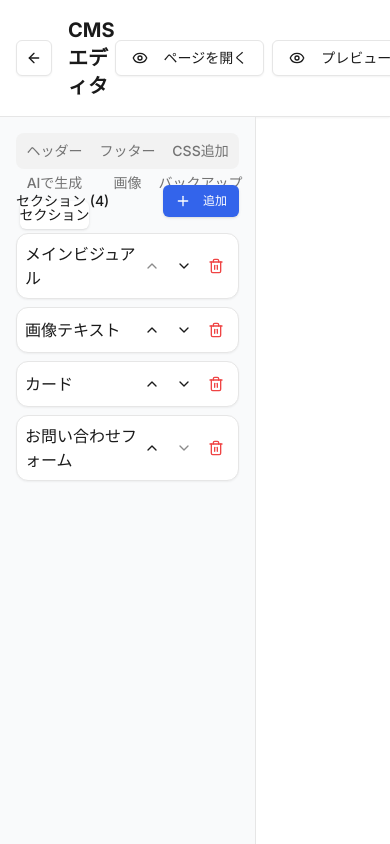
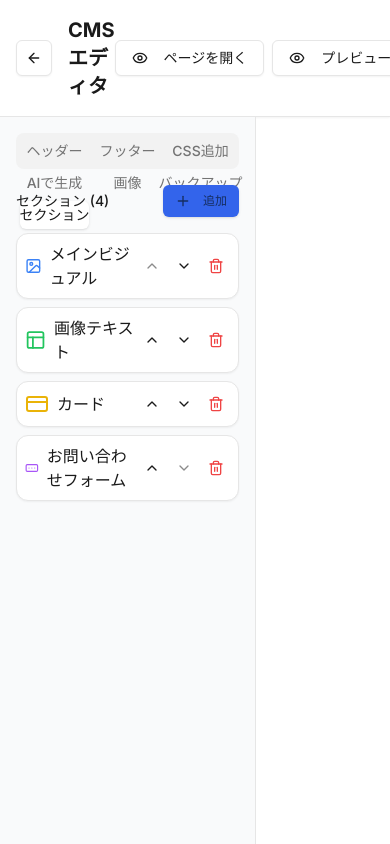
Before and after one commit to yuremono/next.js.cms, a Next.js app: page /editor in a window 390 px wide. Shown: the top 844 px of the page. Built offline with nearby package versions, Linux system fonts and the light colour scheme; no server answers; the database is empty.

Commit message:
UIの改善: 紺色ボタン・セクションアイコン追加・レスポンシブ対応強化

```diff
--- a/app/globals.css
+++ b/app/globals.css
@@ -11,7 +11,7 @@
     --popover: 0 0% 100%;
     --popover-foreground: 0 0% 10%;
     --primary: 224 82% 56%;
-    --primary-foreground: 0 0% 100%;
+    --primary-foreground: 220 63% 23%;
     --secondary: 0 0% 95%;
     --secondary-foreground: 0 0% 10%;
     --muted: 0 0% 95%;
@@ -34,7 +34,7 @@
     --popover: 0 0% 12%;
     --popover-foreground: 0 0% 98%;
     --primary: 224 82% 56%;
-    --primary-foreground: 0 0% 100%;
+    --primary-foreground: 220 63% 23%;
     --secondary: 0 0% 18%;
     --secondary-foreground: 0 0% 98%;
     --muted: 0 0% 18%;
@@ -131,3 +131,28 @@
 .text-gradient {
   @apply bg-clip-text text-transparent bg-gradient-to-r from-blue-500 to-purple-500;
 }
+
+/* レスポンシブ対応強化 */
+@media (max-width: 768px) {
+  .editor-layout {
+    @apply grid-cols-1 gap-6;
+  }
+
+  .cms-section-container {
+    @apply px-3 py-8;
+  }
+
+  .hero-section {
+    @apply py-10;
+  }
+
+  .cards-grid {
+    @apply grid-cols-1;
+  }
+}
+
+@media (max-width: 480px) {
+  .cms-section-container {
+    @apply px-2 py-6;
+  }
+}
--- a/components/SortableSections.tsx
+++ b/components/SortableSections.tsx
@@ -1,7 +1,15 @@
 import { Card } from "@/components/ui/card";
 import { Button } from "@/components/ui/button";
 import { Section } from "@/types";
-import { ChevronUp, ChevronDown, Trash2 } from "lucide-react";
+import {
+	ChevronUp,
+	ChevronDown,
+	Trash2,
+	ImageIcon,
+	LayoutIcon,
+	CreditCard,
+	FormInput,
+} from "lucide-react";
 
 interface SortableSectionsProps {
 	sections: Section[];
@@ -40,6 +48,22 @@ export function SortableSections({
 		}
 	};
 
+	// セクションタイプに応じたアイコンを取得
+	const getSectionIcon = (section: Section) => {
+		switch (section.layout) {
+			case "mainVisual":
+				return <ImageIcon className="h-6 w-6 text-blue-500 mr-2" />;
+			case "imgText":
+				return <LayoutIcon className="h-6 w-6 text-green-500 mr-2" />;
+			case "cards":
+				return <CreditCard className="h-6 w-6 text-yellow-500 mr-2" />;
+			case "form":
+				return <FormInput className="h-6 w-6 text-purple-500 mr-2" />;
+			default:
+				return null;
+		}
+	};
+
 	return (
 		<div className="space-y-2">
 			{sections.map((section, index) => (
@@ -54,7 +78,10 @@ export function SortableSections({
 				>
 					<div className="flex items-center justify-between">
 						<div className="flex items-center">
-							<span>{getSectionTitle(section)}</span>
+							{getSectionIcon(section)}
+							<span className="text-base">
+								{getSectionTitle(section)}
+							</span>
 						</div>
 						<div className="flex items-center space-x-1">
 							<Button
```
